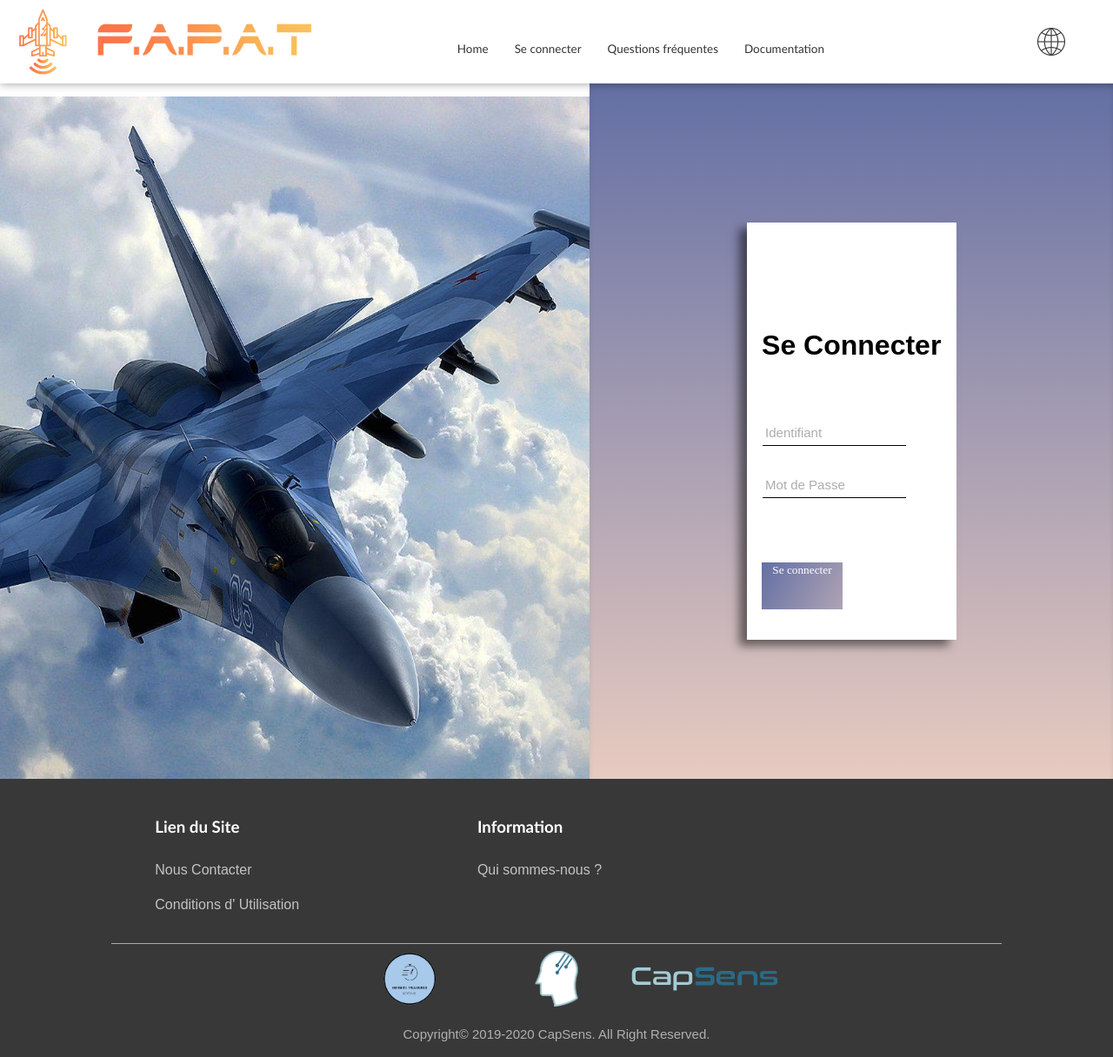
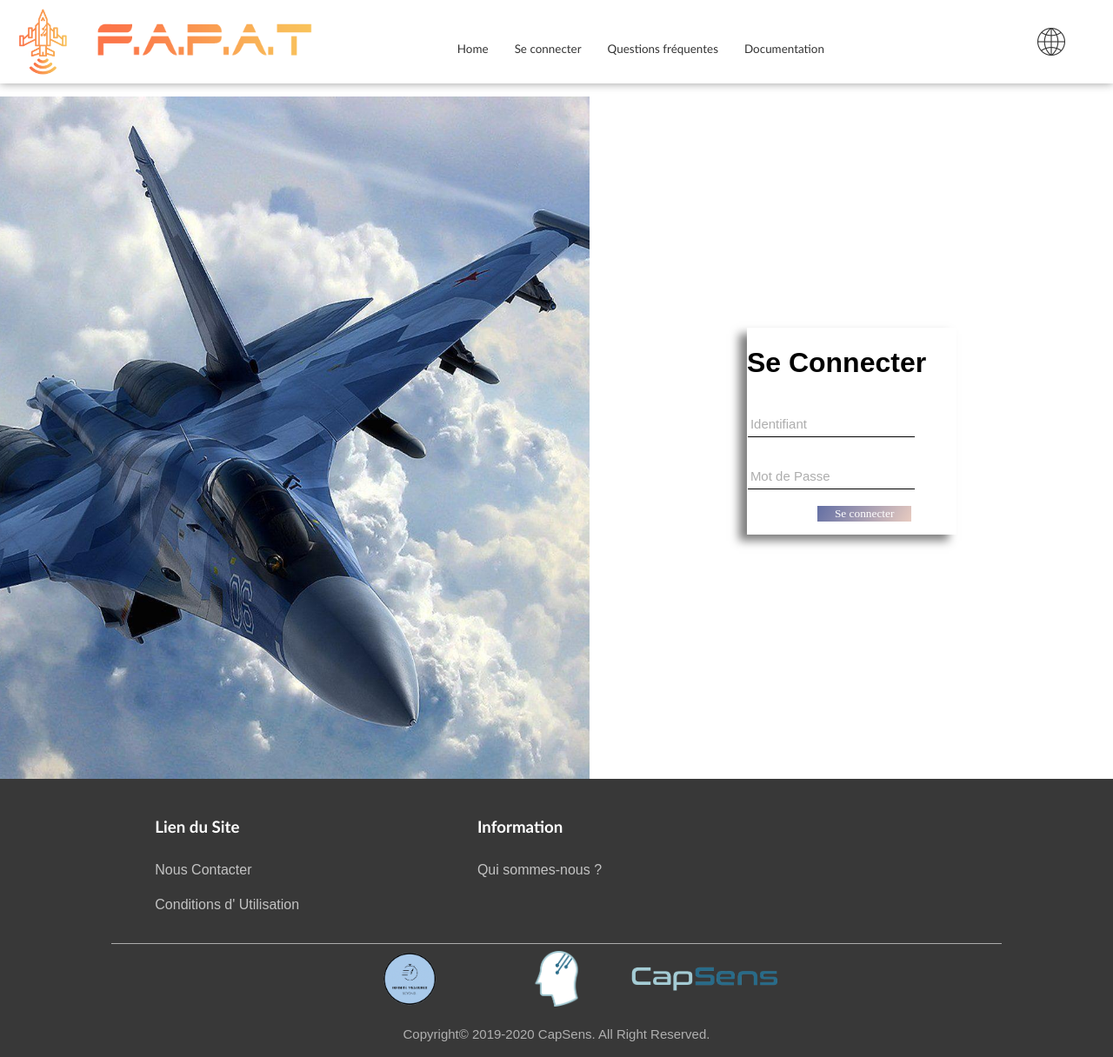
Before and after one commit to oscarmcauliffe/Fapat, a PHP site: page /index.php?action=connect in a window 1280 px wide. Shown: the whole page at 87% size. Run offline with PHP 8.4, Linux system fonts and the light colour scheme.

Commit message:
log in modifs

```diff
--- a/public/css/styleConnect.css
+++ b/public/css/styleConnect.css
@@ -23,28 +23,49 @@
   display: flex;
   flex-direction: column;
   justify-content: center;
+  align-content: center;
   align-items: center;
   font-family: "Century Gothic",sans-serif;
-  background-image: linear-gradient(to bottom,#636FA4,#E8CBC0);
-  box-shadow: inset 0px 7px 10px -5px rgba(0,0,0,0.3);
+  /*background-image: linear-gradient(to bottom,#636FA4,#E8CBC0);
+  box-shadow: inset 0px 7px 10px -5px rgba(0,0,0,0.3);*/
 }
 
 .loginBox{
-  background-color: white;
+  background-color:white;
   display: flex;
-  height: 60%;
+  height: fit-content;
   width: 40%;
-  flex-direction: column;
-  justify-content: center;
-  align-items: center;
-  border:none;
+  flex-flow: column nowrap;
+  justify-content: flex-start;
+  /*border:none;*/
   box-shadow: -9px 7px 10px rgba(0,0,0,0.5);
 }
-.loginBox h1{
-  display:flex;
+
+.title{
+  height: fit-content;
+  display: flex;
+  justify-content: center;
+}
+
+.boxBoutton {
+  height:30%;
+  display: flex;
+/**/
+}
+
+.loginBox p{
+  /*display:flex;
   position: relative;
-  top: -30px;
+  top: -30px;*/
   font-weight: bold;
+}
+
+.entreUtilisateur{
+  display: flex;
+  flex-flow: column wrap;
+  height: 60%;
+  width: 100%;
+
 }
 
 .loginWrite{
@@ -118,21 +139,22 @@
   position:relative;
   display: flex;
   flex-direction: row;
-  justify-content: space-between;
-  align-items: center;
-  height: 50%;
+  justify-content: center;
+  height: fit-content;
+  margin: 15px;
   width: 100%;
-  top: 15%;
+  bottom: 0%;
+  /*top: 15%;*/
 }
 
 .logButton{
   display: flex;
   justify-content: center;
   width: 45%;
-  height: 50%;
+  height: fit-content;
   border:none;
   background-image: linear-gradient(120deg,#636FA4,#E8CBC0);
-  background-size: 200%;
+  /*background-size: 200%;*/
   color:white;
   outline:none;
   cursor: pointer;
```
